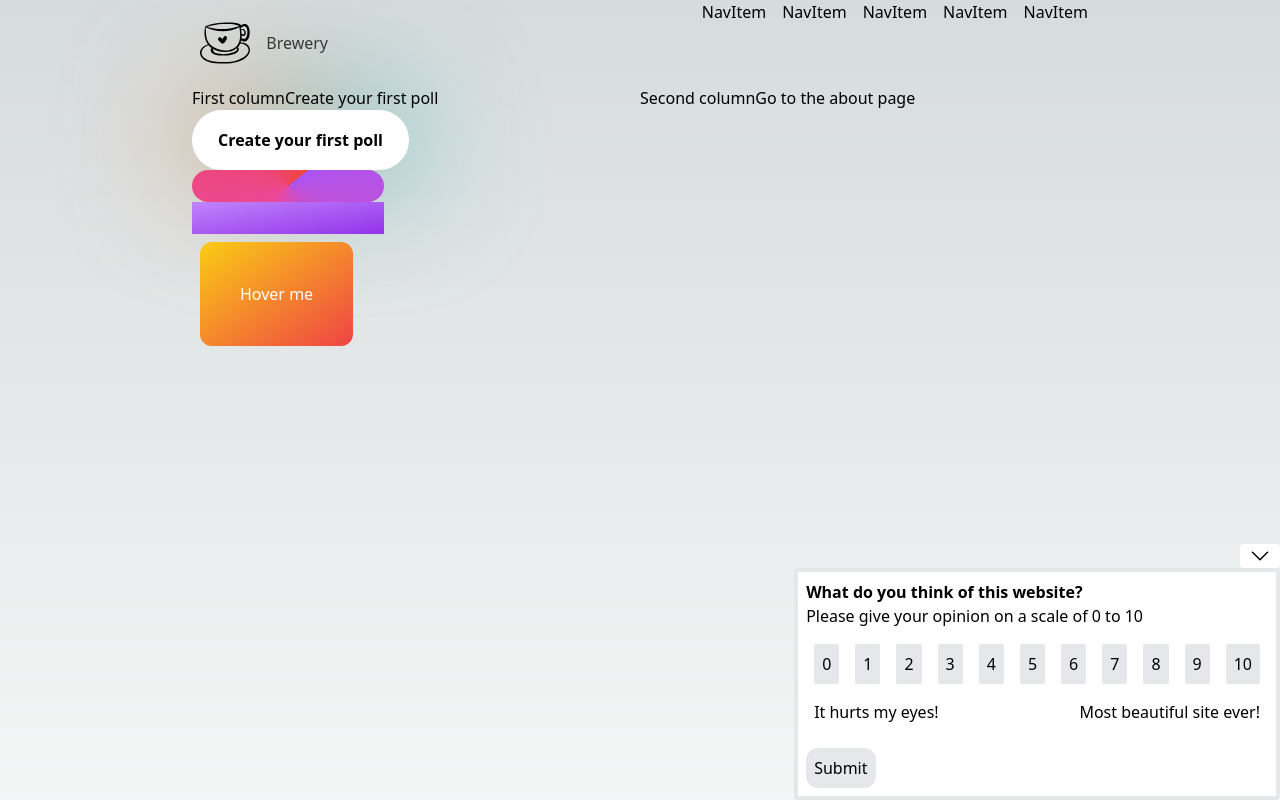
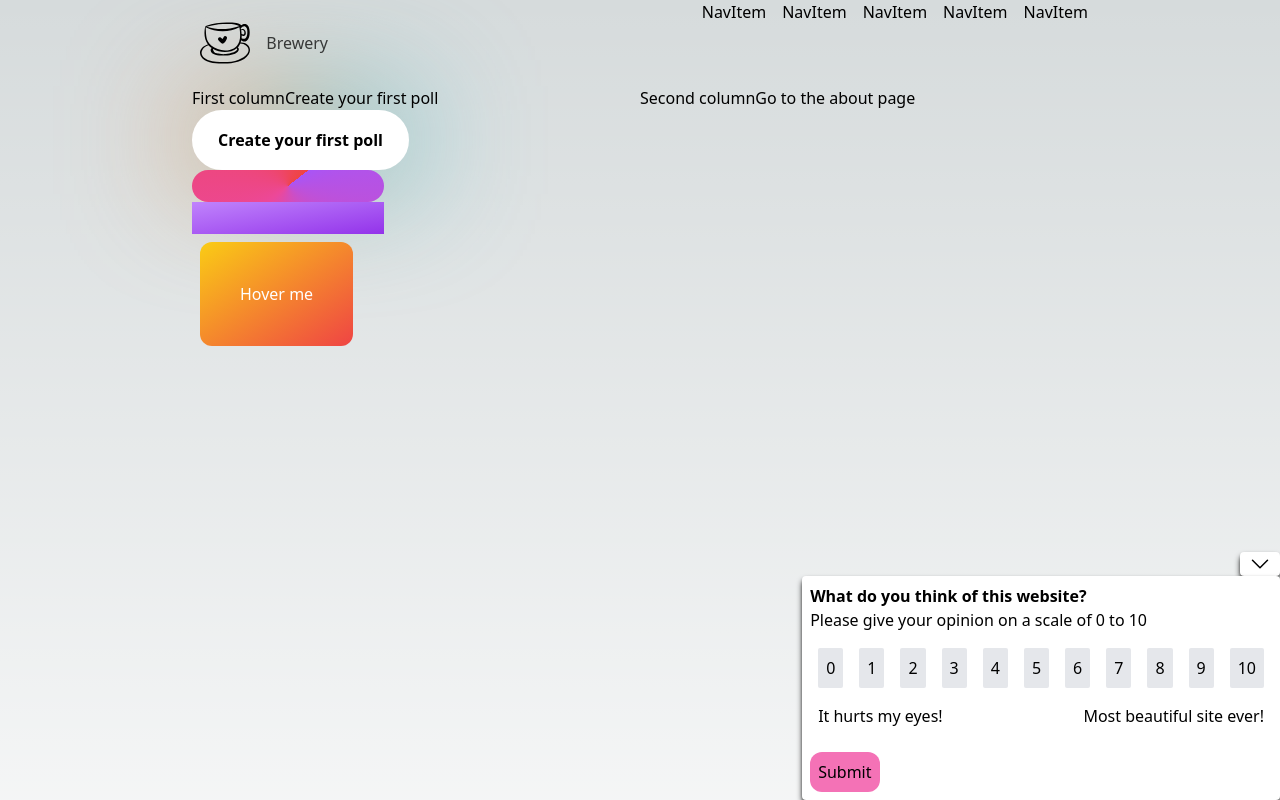
Before and after one commit to coffee-crew/brewery, a Next.js app: page / in a window 1280 px wide. Both pictures are taken after a click on the button "Reply". Shown: the top 800 px of the page. Built offline with nearby package versions, Linux system fonts and the light colour scheme.

Commit message:
disabled button

```diff
--- a/src/components/survey/ModalExpand.tsx
+++ b/src/components/survey/ModalExpand.tsx
@@ -5,7 +5,7 @@ interface ModalExpandProps {
 
 export const ModalExpand = ({ isOpen, onClick }: ModalExpandProps) => {
   return (
-    <button className="flex w-10 flex-col items-center rounded bg-white" onClick={onClick}>
+    <button className="-z-10 flex w-10 flex-col items-center rounded bg-white shadow-md shadow-black" onClick={onClick}>
       {isOpen ? (
         <svg
           xmlns="http://www.w3.org/2000/svg"
--- a/src/components/survey/RangeSurvey.tsx
+++ b/src/components/survey/RangeSurvey.tsx
@@ -17,7 +17,7 @@ interface RangeSurveyProps {
 }
 
 export const RangeSurvey = ({ description, max, min, title, step }: RangeSurveyProps) => {
-  const [selectedRating, setSelectedRating] = useState('0')
+  const [selectedRating, setSelectedRating] = useState<string>()
 
   const handleRatingClick = (event: { target: { value: SetStateAction<string> } }) => {
     setSelectedRating(event.target.value)
@@ -25,6 +25,7 @@ export const RangeSurvey = ({ description, max, min, title, step }: RangeSurveyP
 
   const handleSubmit = (event: React.FormEvent<HTMLFormElement>) => {
     event.preventDefault()
+    setSelectedRating(undefined)
     console.log(`Submitted rating: ${selectedRating}`)
   }
 
@@ -34,7 +35,10 @@ export const RangeSurvey = ({ description, max, min, title, step }: RangeSurveyP
   const surveyRange = range(min.number, max.number, step)
 
   return (
-    <form onSubmit={handleSubmit} className="max-w-lg flex-col content-center items-center rounded border-4 bg-white">
+    <form
+      onSubmit={handleSubmit}
+      className="max-w-lg flex-col content-center items-center rounded bg-white shadow-md shadow-black"
+    >
       <div className="m-2">
         <p className="font-bold">{title}</p>
         <p>{description}</p>
@@ -52,7 +56,8 @@ export const RangeSurvey = ({ description, max, min, title, step }: RangeSurveyP
       <button
         type="submit"
         value="submit"
-        className="m-2 rounded-xl bg-gray-200 p-2 text-black hover:bg-gray-400 focus:bg-gray-400 focus:outline-none active:bg-gray-400"
+        className="m-2 rounded-xl bg-gray-200 p-2 text-black hover:bg-gray-400 focus:bg-gray-400 focus:outline-none active:bg-gray-400 disabled:bg-pink-400"
+        disabled={!selectedRating}
       >
         Submit
       </button>
--- a/src/components/survey/RangeSurveyButton.tsx
+++ b/src/components/survey/RangeSurveyButton.tsx
@@ -1,8 +1,6 @@
-import React, { SetStateAction } from 'react'
-
 interface RangeSurveyButtonProps {
   number: number
-  onClick?: (rating: string) => void
+  onClick?: () => void
 }
 
 export const RangeSurveyButton = ({ number, onClick }: RangeSurveyButtonProps) => (
```
